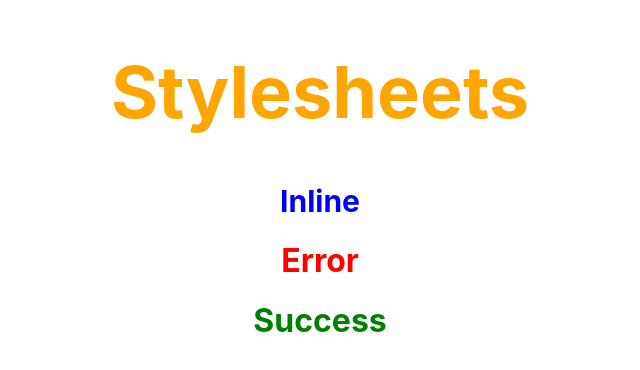
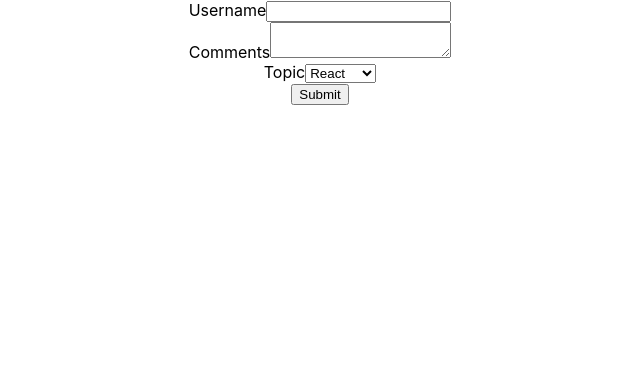
Before and after one commit to Devina6/ReactLearning, a React (Create React App) app in the folder react-project/: page / in a window 1280 px wide. Shown: the top 370 px of the page, without its empty margins (320-960 px from the left). Built offline with nearby package versions, Linux system fonts and the light colour scheme.

Commit message:
form handling basics

```diff
--- a/react-project/src/App.js
+++ b/react-project/src/App.js
@@ -15,15 +15,16 @@
 import InLineComponents from './components/inLine'
 import './appStyles.css'
 import AppModuleStyles from './appStyles.module.css'
-
+import Form from './components/form'
 function App() {
   return (
     <div className="App">
-      <StyleSheetsComponents primary={true}/>
+      <Form />
+      {/*<StyleSheetsComponents primary={true}/>
       <InLineComponents />
       <h1 className='error'>Error</h1>
       <h1 className={AppModuleStyles.success}>Success</h1>
-      {/*<NameListComponent />
+      <NameListComponent />
       <UserGreetingComponent />
       < ParentComponent />
       <EventBind />
--- /dev/null
+++ b/react-project/src/components/form.js
@@ -0,0 +1,55 @@
+import React, { Component } from 'react'
+
+class form extends Component {
+    constructor(props) {
+      super(props)
+
+      this.state = {
+         username:'',
+         comments:'',
+         topic:'react'
+      }
+    }
+    handleUsernameChange = (event) => {
+        this.setState({
+            username:event.target.value
+        })
+    }
+    handleCommentsChange = (event) => {
+        this.setState({
+            comments: event.target.value
+        })
+    }
+    handleTopicChange = (event) => {
+        this.setState({
+            topic: event.target.value
+        })
+    }
+    handleSubmit = (event) => {
+        alert(`${this.state.username}  ${this.state.comments}  ${this.state.topic}`)
+        event.preventDefault()
+    }
+  render() {
+    return (
+      <form onSubmit={this.handleSubmit}>
+        <label>Username</label>
+        <input type='text'value={this.state.username} onChange={this.handleUsernameChange} />
+        <div>
+            <label>Comments</label>
+            <textarea value={this.state.comments} onChange={this.handleCommentsChange}></textarea>
+        </div>
+        <div>
+            <label>Topic</label>
+            <select value={this.state.topic} onChange={this.handleTopicChange}>
+                <option value='react'>React</option>
+                <option value='next'>Node</option>
+                <option value='express'>Express</option>
+            </select>
+        </div>
+        <button type='submit'>Submit</button>
+      </form>
+    )
+  }
+}
+
+export default form
```
